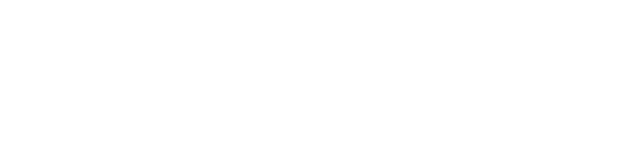
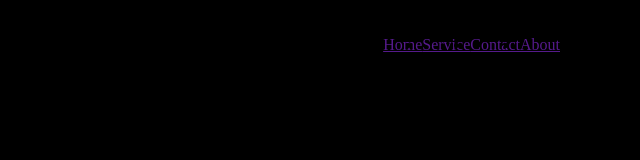
Before and after one commit to shorkarjakir/b10a1-versatile-UI, a plain HTML site: page index.html in a window 1280 px wide. Shown: the whole page, without its empty margins (640-1280 px from the left). Drawn offline with Linux system fonts and the light colour scheme; a web font is replaced by a local one.

Commit message:
added navbar

```diff
--- a/index.html
+++ b/index.html
@@ -8,8 +8,16 @@
 </head>
 <body>
     <header>
-        <nav>
-
+        <nav class="navbar">
+            <h3 class="logo-text">fitness</h3>
+            <div>
+                <ul class="nav-items">
+                    <li class="home-menu"><a href="">Home</a></li>
+                    <li><a href="">Service</a></li>
+                    <li><a href="">Contact</a></li>
+                    <li><a href="">About</a></li>
+                </ul>
+            </div>
         </nav>
     </header>
     <main>
--- a/styles/style.css
+++ b/styles/style.css
@@ -4,3 +4,21 @@
 .miami-font{
     font-family: 'Miama', sans-serif;
 }
+
+body{
+    background: #000000;
+    max-width: 1440px;
+    margin: 0 auto;
+
+}
+header{
+    margin: 20px 80px 30px;
+}
+.navbar{
+    display: flex;
+    justify-content: space-between;
+
+}
+.nav-items{
+    display: flex;
+}
```
